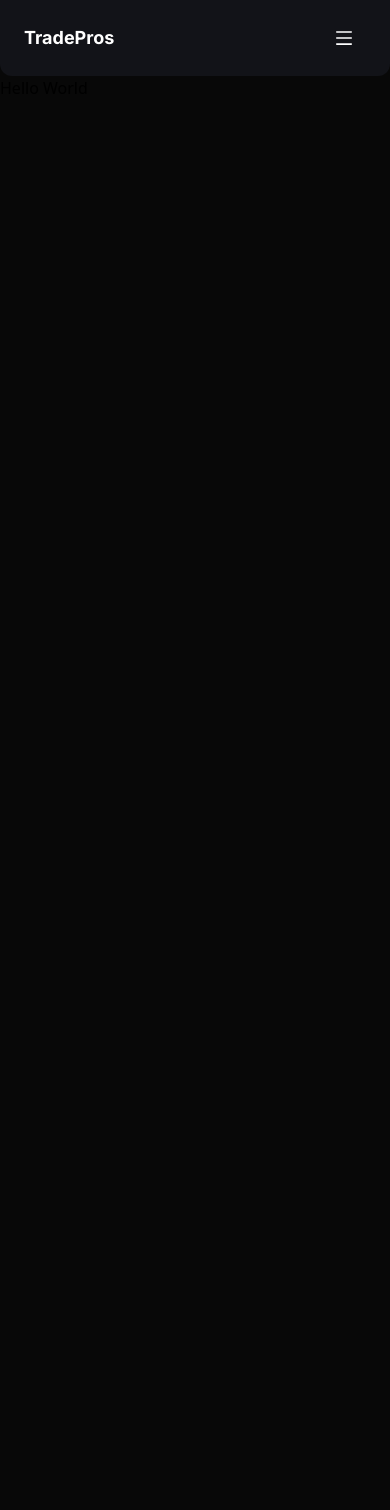
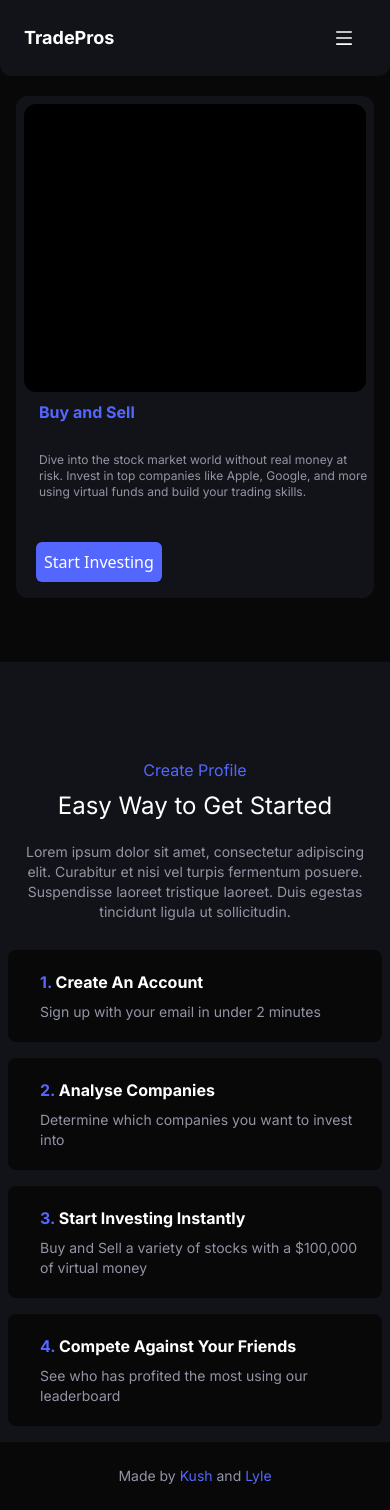
Before and after one commit to KushTurner/tradepros, a React (Vite) app in the folder frontend/: page / in a window 390 px wide. Before the commit the page ends 844 px from the top, so only its background shows below. Built offline with nearby package versions, Linux system fonts and the light colour scheme.

Commit message:
Added responsive homepage

```diff
--- a/frontend/src/components/NavBar.tsx
+++ b/frontend/src/components/NavBar.tsx
@@ -21,7 +21,7 @@ function NavBar() {
         <AiOutlineMenu size={20} />
       </button>
       <ul
-        className="font-display m-2 my-7 pt-5 pb-5 p-2 bg-[#121318] rounded-xl md:flex md:space-y-0 md:m-0 md:rounded-none md:py-6 md:text-xl md:p-0 md:items-center md:justify-between"
+        className="font-display mx-[16px] m-2 my-5 pt-5 pb-5 p-2 bg-[#121318] rounded-xl md:flex md:space-y-0 md:m-0 md:rounded-none md:py-6 md:text-base md:p-0 md:items-center md:justify-between"
         hidden={navbarOpen}
       >
         <li
@@ -31,33 +31,39 @@ function NavBar() {
           <Link to="/">TradePros</Link>
         </li>
         <div className="flex flex-col md:flex-row">
-          <li className="navbar-item ml-6 mb-6 md:mb-0 md:hover:underline md:hover:underline-offset-[33px]">
+          <li className="navbar-item ml-6 mb-6 md:mb-0 md:hover:underline md:hover:underline-offset-[36px]">
             <div className="flex flex-row items-center">
               <AiOutlineStock size={20} className="md:hidden mr-2" />
-              <Link to="/market">Market</Link>
+              <Link className="text-white" to="/market">
+                Market
+              </Link>
             </div>
           </li>
           <li className="navbar-item ml-6 mb-6 md:mb-0 md:mx-6 lg:mx-20 md:hover:underline md:hover:underline-offset-[33px]">
             <div className="flex flex-row items-center">
               <BsBookmark size={16} className="md:hidden mr-2" />
-              <Link to="/watchlist">Watchlist</Link>
+              <Link className="text-white" to="/watchlist">
+                Watchlist
+              </Link>
             </div>
           </li>
           <li className="navbar-item ml-6 md:ml-0 md:hover:underline md:hover:underline-offset-[33px]">
             <div className="flex flex-row items-center">
               <BsBriefcase size={16} className="md:hidden mr-2" />
-              <Link to="/portfolio">Portfolio</Link>
+              <Link className="text-white" to="/portfolio">
+                Portfolio
+              </Link>
             </div>
           </li>
         </div>
         <div className="mt-8 flex justify-evenly mx-2 mr-6">
-          <li className="navbar-item mr-2 w-full md:ml-0 md:mr-3 p-1 md:mb-0 rounded-lg bg-[#E8E9ED] text-center text-lg font-bold md:px-4">
-            <button type="button" className="text-[#5266FE]">
+          <li className="navbar-item mr-2 w-full md:ml-0 md:mr-3 p-1 md:mb-0 rounded-lg bg-[#E8E9ED] md:bg-[#121318] text-center text-lg font-bold md:px-4">
+            <button type="button" className="text-[#5266FE] md:font-normal">
               Sign in
             </button>
           </li>
           <li className="navbar-item ml-2 w-full md:ml-0 md:mr-3 p-1 rounded-lg bg-[#5266FE] text-center text-lg font-bold md:px-4">
-            <button type="button" className="text-[#E8E9ED]">
+            <button type="button" className="text-[#E8E9ED] md:font-normal">
               Register
             </button>
           </li>
--- /dev/null
+++ b/frontend/src/pages/Footer.tsx
@@ -0,0 +1,12 @@
+function Footer() {
+  return (
+    <footer className="bg-[#080808] my-6 text-sm">
+      <p className="font-display text-[#9395A5] text-center">
+        Made by <span className="text-[#5367FE]">Kush</span> and{' '}
+        <span className="text-[#5367FE]">Lyle</span>
+      </p>
+    </footer>
+  );
+}
+
+export default Footer;
--- a/frontend/src/pages/Home.tsx
+++ b/frontend/src/pages/Home.tsx
@@ -1,5 +1,99 @@
+import Footer from './Footer';
+
 function Home() {
-  return <h1>Hello World</h1>;
+  return (
+    <div>
+      <div className="flex flex-col bg-[#121318] mt-5 mx-[16px] md:mx-6 lg:mx-8 rounded-xl md:pt-0 md:pb-5 md:mt-10 lg:pb-[220px] md:flex-row">
+        <div className="md:mr-20 lg:mr-20">
+          <p className="py-[132px] rounded-xl m-2 bg-black md:hidden">asdas</p>
+          <section className="font-display text-[#9395A5] md:pt-0 lg:mt-40">
+            {/* Note: Image is around 337px vertically */}
+            <div className="ml-[23px] md:mt-20 md:ml-20">
+              <h2 className="mb-7 font-display font-bold md:text-xl lg:text-4xl text-[#5367FE]">
+                Buy and Sell
+              </h2>
+              <p className="text-xs md:max-w-3xl lg:max-w-xl">
+                Dive into the stock market world without real money at risk.
+                Invest in top companies like Apple, Google, and more using
+                virtual funds and build your trading skills.
+              </p>
+            </div>
+          </section>
+          <button
+            type="button"
+            className="bg-[#5367FE] text-white rounded-md p-2 mx-[20px] mt-[42px] mb-4 md:ml-20"
+          >
+            Start Investing
+          </button>
+        </div>
+        <div
+          className="md:flex bg-black rounded-xl md:mt-10 lg:mt-20 md:mr-20 lg:pb-96"
+          hidden
+        >
+          <p>
+            Lorem ipsum dolor sit amet, consectetur adipiscing elit. Curabitur
+            et nisi vel turpis fermentum posuere. Suspendisse laoreet tristique
+            laoreet. Duis egestas tincidunt ligula ut sollicitudin.
+          </p>
+        </div>
+      </div>
+      <div className="bg-[#121318] mt-16 md:flex md:flex-row md:py-5 md:pl-7">
+        <div className="text-white flex flex-col text-center font-display pt-24 md:justify-center md:max-w-sm md:pt-0 lg:max-w-3xl lg:pl-10 md:pr-5">
+          <h3 className="text-[#5367FE] text-md lg:text-lg mb-2 md:text-left">
+            Create Profile
+          </h3>
+          <h4 className=" text-2xl lg:text-3xl mb-5 md:text-left">
+            Easy Way to Get Started
+          </h4>
+          <p className="text-[#9395A5] p-5 pt-0 text-center text-sm lg:text-base md:text-left md:p-0">
+            Lorem ipsum dolor sit amet, consectetur adipiscing elit. Curabitur
+            et nisi vel turpis fermentum posuere. Suspendisse laoreet tristique
+            laoreet. Duis egestas tincidunt ligula ut sollicitudin.
+          </p>
+        </div>
+        <div className="text-white flex flex-col items-center font-display md:mr-5">
+          <ul className="md:columns-2">
+            <li className="rounded-lg bg-[#080808] m-2 p-5 mb-4 pl-8">
+              <h5 className="font-bold text-md mb-2">
+                <span className="text-[#5367FE]">1.</span> Create An Account
+              </h5>
+              <p className="text-[#9395A5] text-sm">
+                Sign up with your email in under 2 minutes
+              </p>
+            </li>
+            <li className="rounded-lg bg-[#080808] m-2 p-5 mb-4 pl-8">
+              <h5 className="font-bold text-md mb-2">
+                <span className="text-[#5367FE]">2.</span> Analyse Companies
+              </h5>
+              <p className="text-[#9395A5] text-sm">
+                Determine which companies you want to invest into
+              </p>
+            </li>
+            <li className="rounded-lg bg-[#080808] m-2 p-5 mb-4 pl-8">
+              <h5 className="font-bold text-md mb-2">
+                <span className="text-[#5367FE]">3.</span> Start Investing
+                Instantly
+              </h5>
+              <p className="text-[#9395A5] text-sm">
+                Buy and Sell a variety of stocks with a $100,000 of virtual
+                money
+              </p>
+            </li>
+            <li className="rounded-lg bg-[#080808] m-2 p-5 mb-4 pl-8">
+              <h5 className="font-bold text-md mb-2">
+                <span className="text-[#5367FE]">4.</span> Compete Against Your
+                Friends
+              </h5>
+              <p className="text-[#9395A5] text-sm">
+                See who has profited the most using our leaderboard
+              </p>
+            </li>
+          </ul>
+        </div>
+      </div>
+      <Footer />
+    </div>
+  );
 }
 
 export default Home;
```
Also changed, not shown: frontend/src/index.css (line endings or trailing spaces).
